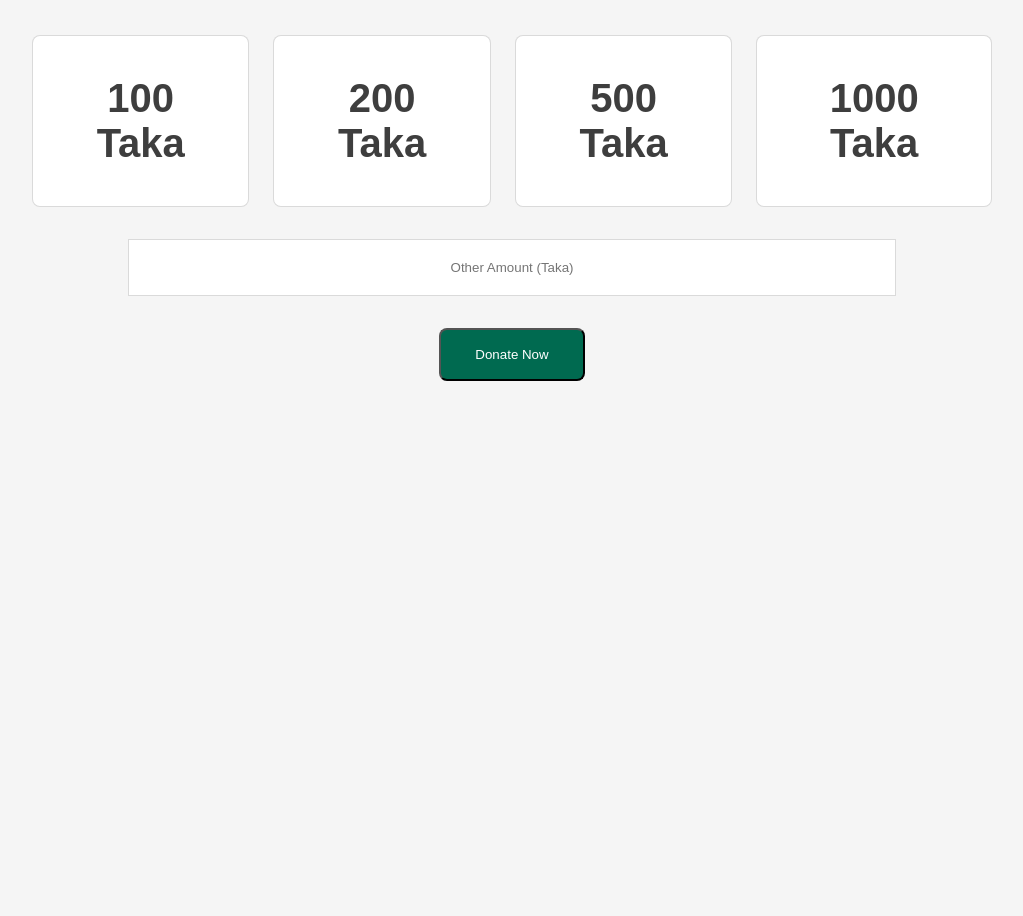
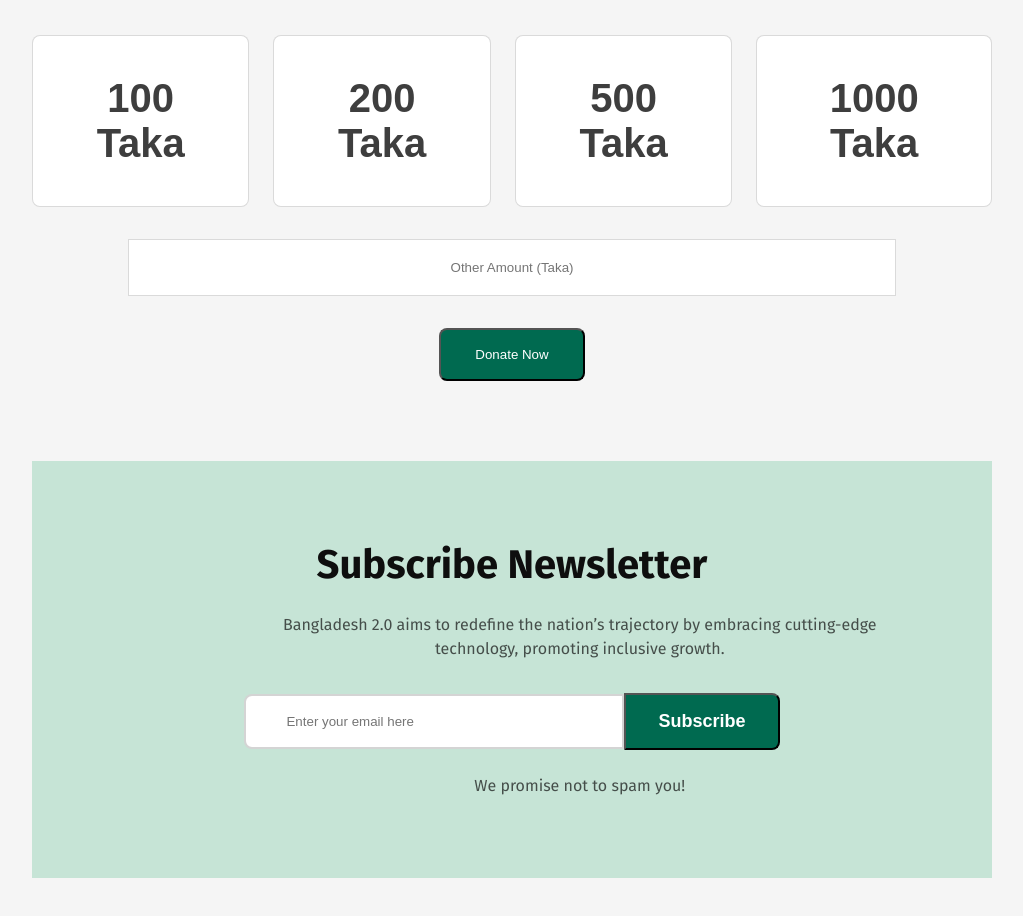
Before and after one commit to Sazid99246/bangladesh-2.0, a plain HTML site: page index.html in a window 1280 px wide. Shown: the part 5023-5939 px from the top of the page, without its empty margins (128-1151 px from the left). Before the commit the page ends 5484 px from the top, so only its background shows below. Drawn offline with Linux system fonts and the light colour scheme.

Commit message:
subscribe section added

```diff
--- a/index.html
+++ b/index.html
@@ -198,6 +198,16 @@
                 <button type="submit">Donate Now</button>
             </form>
         </section>
+
+        <section class="subscribe">
+            <h2>Subscribe Newsletter</h2>
+            <p>Bangladesh 2.0 aims to redefine the nation’s trajectory by embracing cutting-edge technology, promoting inclusive growth.</p>
+            <form action="">
+                <input type="text" placeholder="Enter your email here">
+                <button type="submit">Subscribe</button>
+            </form>
+            <p>We promise not to spam you!</p>
+        </section>
     </main>
 
     <footer>
--- a/styles/style.css
+++ b/styles/style.css
@@ -353,3 +353,38 @@ nav button {
     background-color: #006A50;
     color: white;
 }
+
+/* subscribe styles */
+.subscribe {
+    background-color: #C6E4D6;
+    padding: 80px 100px;
+}
+
+.subscribe p {
+    width: 622px;
+    margin-left: 18%;
+}
+
+.subscribe form {
+    display: flex;
+    align-items: center;
+    justify-content: center;
+    margin-bottom: 24px;
+}
+
+.subscribe input {
+    width: 50%;
+    padding: 18px 40px;
+    border-radius: 8px 0 0 8px;
+    border-right: 0;
+    border: 2px solid #0e0e0e2d;
+}
+
+.subscribe button {
+    padding: 16px 32px;
+    border-radius: 0 8px 8px 0;
+    background-color: #006A50;
+    color: white;
+    font-size: 18px;
+    font-weight: 600;
+}
```
